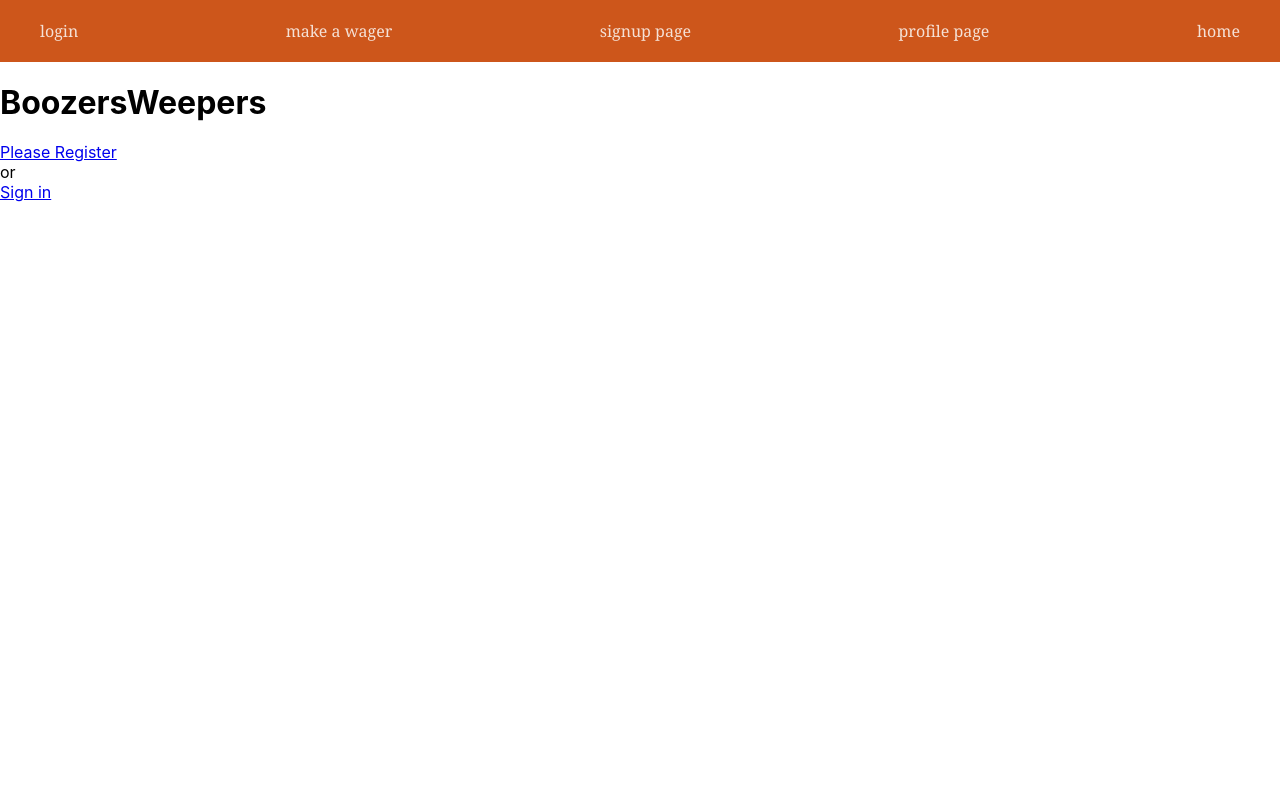
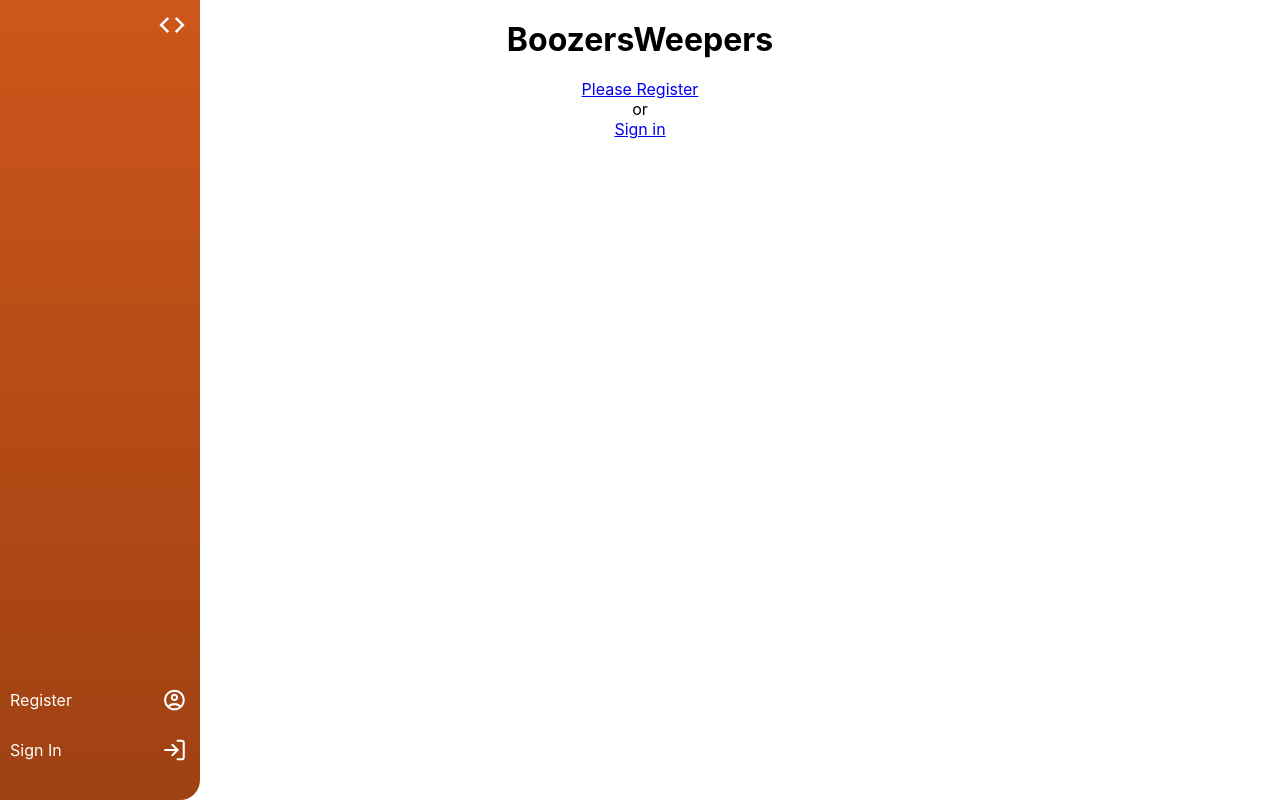
Before and after one commit to Catherine-Russell/BoozersWeepers, a React (Create React App) app in the folder frontend/: page / in a window 1280 px wide. Built offline with nearby package versions, Linux system fonts and the light colour scheme.

Commit message:
fixes bug where all pages were centred rather than just home

```diff
--- /dev/null
+++ b/frontend/src/components/home/Home.css
@@ -0,0 +1,8 @@
+  .logged-out-page-container {
+    text-align: center;
+  }
+
+  .main-title {
+    font-size: 2em;
+    margin-top: 20px;
+  }
--- a/frontend/src/components/home/Home.js
+++ b/frontend/src/components/home/Home.js
@@ -1,12 +1,18 @@
-import React from 'react';
-import NavBar from '../NavBar/NavBar';
+import VertNavbar from '../VertNavBar/VertNavBar';
+import React, { useState } from 'react';
+import "./Home.css"
+
+
 
 const Home = ({ navigate }) => {
+  const [expanded, setExpanded] = useState(true);
+  const toggleExpand = () => {setExpanded(!expanded);};
+
   return(
-    <div>
-      <NavBar/>
+    <div className='logged-out-page-container'>
+    <VertNavbar expanded={expanded} toggleExpand={toggleExpand} />
 
-<h1>BoozersWeepers</h1>
+<h1 className='main-title'>BoozersWeepers</h1>
   <a href='/signup'>Please Register</a><br/>
   or <br/>
   <a href='/login'>Sign in</a>
```
